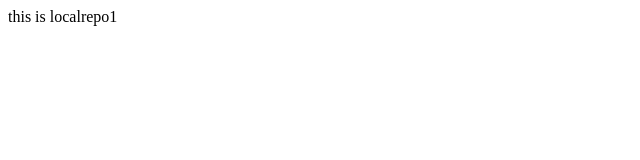
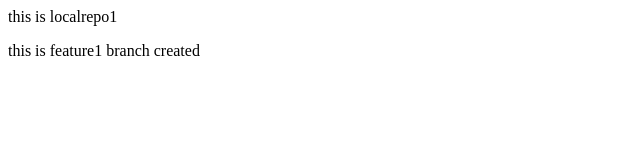
Before and after one commit to KshitijK21/localrepo1, a plain HTML site: page index.html in a window 1280 px wide. Shown: the whole page, without its empty margins (0-640 px from the left). Drawn offline with Linux system fonts and the light colour scheme.

Commit message:
created the branch

```diff
--- a/index.html
+++ b/index.html
@@ -1 +1,2 @@
 <p> this is localrepo1</p>
+<p>this is feature1 branch created</p>
```
